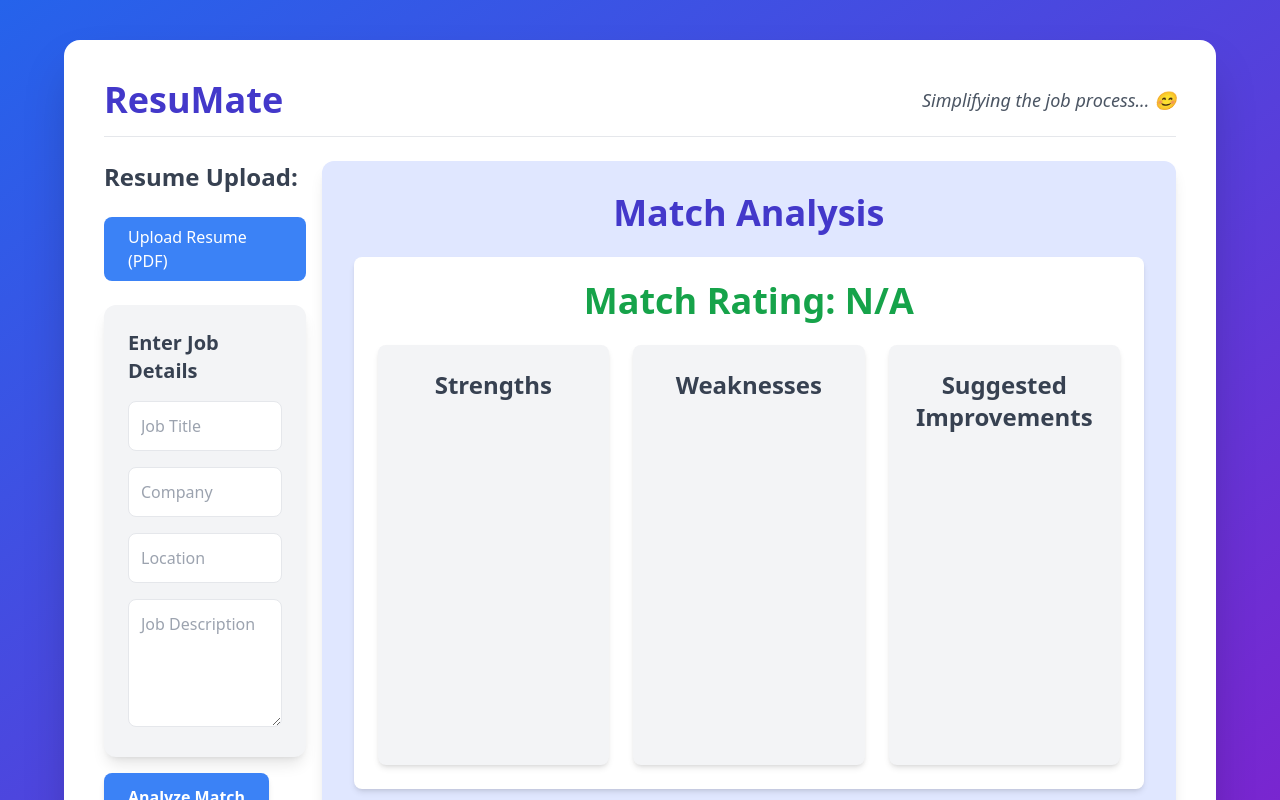
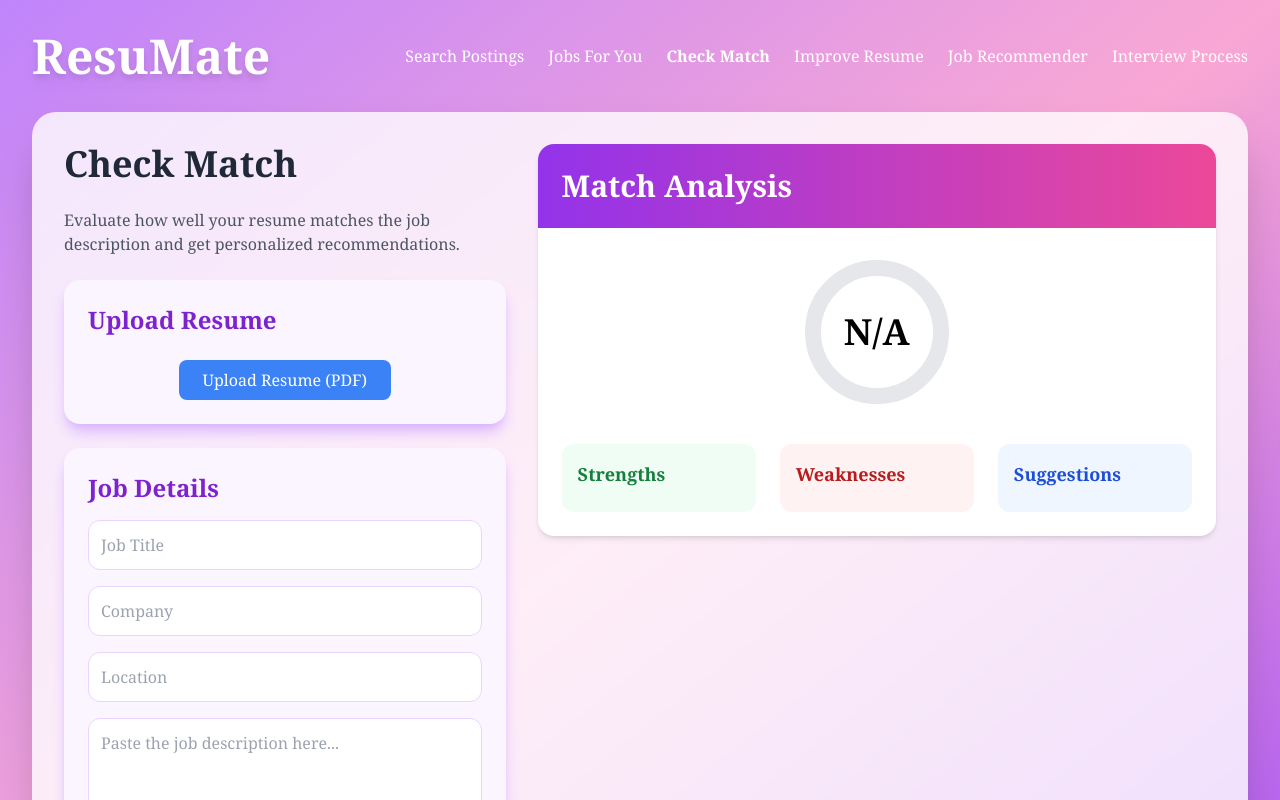
Before and after one commit to CMPT-276-SPRING-2025/final-project-lakes, a React (Vite) app: page /match-check in a window 1280 px wide. Shown: the top 800 px of the page. Built offline with nearby package versions, Linux system fonts and the light colour scheme.

Commit message:
Improved UI for MatchCheckPage, still some touch ups to work on.

```diff
--- /dev/null
+++ b/src/components/UploadButton.jsx
@@ -0,0 +1,157 @@
+import React from "react";
+import styled from "styled-components";
+
+const Form = () => {
+  return (
+    <StyledWrapper>
+      <div className="container">
+        <div className="header">
+          <svg
+            viewBox="0 0 24 24"
+            fill="none"
+            xmlns="http://www.w3.org/2000/svg"
+          >
+            <g id="SVGRepo_bgCarrier" strokeWidth={0} />
+            <g
+              id="SVGRepo_tracerCarrier"
+              strokeLinecap="round"
+              strokeLinejoin="round"
+            />
+            <g id="SVGRepo_iconCarrier">
+              <path
+                d="M7 10V9C7 6.23858 9.23858 4 12 4C14.7614 4 17 6.23858 17 9V10C19.2091 10 21 11.7909 21 14C21 15.4806 20.1956 16.8084 19 17.5M7 10C4.79086 10 3 11.7909 3 14C3 15.4806 3.8044 16.8084 5 17.5M7 10C7.43285 10 7.84965 10.0688 8.24006 10.1959M12 12V21M12 12L15 15M12 12L9 15"
+                stroke="#000000"
+                strokeWidth="1.5"
+                strokeLinecap="round"
+                strokeLinejoin="round"
+              />{" "}
+            </g>
+          </svg>{" "}
+          <p>Browse File to upload!</p>
+        </div>
+        <label htmlFor="file" className="footer">
+          <svg
+            fill="#000000"
+            viewBox="0 0 32 32"
+            xmlns="http://www.w3.org/2000/svg"
+          >
+            <g id="SVGRepo_bgCarrier" strokeWidth={0} />
+            <g
+              id="SVGRepo_tracerCarrier"
+              strokeLinecap="round"
+              strokeLinejoin="round"
+            />
+            <g id="SVGRepo_iconCarrier">
+              <path d="M15.331 6H8.5v20h15V14.154h-8.169z" />
+              <path d="M18.153 6h-.009v5.342H23.5v-.002z" />
+            </g>
+          </svg>
+          <p>Not selected file</p>
+          <svg
+            viewBox="0 0 24 24"
+            fill="none"
+            xmlns="http://www.w3.org/2000/svg"
+          >
+            <g id="SVGRepo_bgCarrier" strokeWidth={0} />
+            <g
+              id="SVGRepo_tracerCarrier"
+              strokeLinecap="round"
+              strokeLinejoin="round"
+            />
+            <g id="SVGRepo_iconCarrier">
+              {" "}
+              <path
+                d="M5.16565 10.1534C5.07629 8.99181 5.99473 8 7.15975 8H16.8402C18.0053 8 18.9237 8.9918 18.8344 10.1534L18.142 19.1534C18.0619 20.1954 17.193 21 16.1479 21H7.85206C6.80699 21 5.93811 20.1954 5.85795 19.1534L5.16565 10.1534Z"
+                stroke="#000000"
+                strokeWidth={2}
+              />{" "}
+              <path
+                d="M19.5 5H4.5"
+                stroke="#000000"
+                strokeWidth={2}
+                strokeLinecap="round"
+              />{" "}
+              <path
+                d="M10 3C10 2.44772 10.4477 2 11 2H13C13.5523 2 14 2.44772 14 3V5H10V3Z"
+                stroke="#000000"
+                strokeWidth={2}
+              />{" "}
+            </g>
+          </svg>
+        </label>
+        <input id="file" type="file" />
+      </div>
+    </StyledWrapper>
+  );
+};
+
+const StyledWrapper = styled.div`
+  .container {
+    height: 300px;
+    width: 300px;
+    border-radius: 10px;
+    box-shadow: 4px 4px 30px rgba(0, 0, 0, 0.2);
+    display: flex;
+    flex-direction: column;
+    align-items: center;
+    justify-content: space-between;
+    padding: 10px;
+    gap: 5px;
+    background-color: rgba(0, 110, 255, 0.041);
+  }
+
+  .header {
+    flex: 1;
+    width: 100%;
+    border: 2px dashed royalblue;
+    border-radius: 10px;
+    display: flex;
+    align-items: center;
+    justify-content: center;
+    flex-direction: column;
+  }
+
+  .header svg {
+    height: 100px;
+  }
+
+  .header p {
+    text-align: center;
+    color: black;
+  }
+
+  .footer {
+    background-color: rgba(0, 110, 255, 0.075);
+    width: 100%;
+    height: 40px;
+    padding: 8px;
+    border-radius: 10px;
+    cursor: pointer;
+    display: flex;
+    align-items: center;
+    justify-content: flex-end;
+    color: black;
+    border: none;
+  }
+
+  .footer svg {
+    height: 130%;
+    fill: royalblue;
+    background-color: rgba(70, 66, 66, 0.103);
+    border-radius: 50%;
+    padding: 2px;
+    cursor: pointer;
+    box-shadow: 0 2px 30px rgba(0, 0, 0, 0.205);
+  }
+
+  .footer p {
+    flex: 1;
+    text-align: center;
+  }
+
+  #file {
+    display: none;
+  }
+`;
+
+export default Form;
--- a/src/pages/MatchCheckPage.jsx
+++ b/src/pages/MatchCheckPage.jsx
@@ -41,7 +41,7 @@ const MatchAnalysisPage = () => {
           method: "POST",
           headers: {
             "Content-Type": "application/json",
-            Authorization: `Bearer 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`,
+            Authorization: `Bearer YOUR_OPENAI_API_KEY_HERE`, // Replace with your key
           },
           body: JSON.stringify({
             model: "gpt-4",
@@ -49,7 +49,7 @@ const MatchAnalysisPage = () => {
               {
                 role: "system",
                 content:
-                  "You are an AI career assistant that evaluates how well a resume matches a job description.",
+                  "You are an AI career assistant that evaluates how well a users resume matches a given job description.",
               },
               {
                 role: "user",
@@ -64,9 +64,9 @@ const MatchAnalysisPage = () => {
 
               **Requirements:**
               - Provide a match percentage (0-100%).
-              - List 3-5 strengths.
-              - List 3-5 weaknesses.
-              - Give suggestions to improve the match score.
+              - List exactly **3 strengths**.
+              - List exactly **3 weaknesses**.
+              - List exactly **3 suggestions** for improvement.
 
               **Output Format:**
               **Match Rating:** <Match Score>%
@@ -90,46 +90,44 @@ const MatchAnalysisPage = () => {
           }),
         }
       );
+
       const data = await response.json();
       if (data.choices && data.choices[0].message) {
         const output = data.choices[0].message.content;
 
         const ratingMatch = output.match(/\*\*Match Rating:\*\* (\d+)%/);
         const strengthsMatch = output.match(
-          /\*\*Strengths:\*\*(.*?)\*\*Weaknesses:\*\*/s
+          /\*\*Strengths:\*\*\s*([\s\S]+?)\n\s*\*\*Weaknesses:/
         );
         const weaknessesMatch = output.match(
-          /\*\*Weaknesses:\*\*(.*?)\*\*Suggested Improvements:\*\*/s
+          /\*\*Weaknesses:\*\*\s*([\s\S]+?)\n\s*\*\*Suggested Improvements:/
         );
         const suggestionsMatch = output.match(
-          /\*\*Suggested Improvements:\*\*(.*)/s
+          /\*\*Suggested Improvements:\*\*\s*([\s\S]+)/
         );
 
-        setMatchRating(ratingMatch ? ratingMatch[1] : "N/A");
-        setStrengths(
-          strengthsMatch
-            ? strengthsMatch[1]
+        const extractList = (match, defaultText) => {
+          if (!match || !match[1])
+            return [defaultText, defaultText, defaultText]; // Always return 3 items
+
+          const items = match[1]
             .trim()
             .split("\n")
-                .filter((s) => s)
-            : []
-        );
-        setWeaknesses(
-          weaknessesMatch
-            ? weaknessesMatch[1]
-                .trim()
-                .split("\n")
-                .filter((w) => w)
-            : []
-        );
+            .map((s) => s.replace(/^\d+\.\s+/, "").trim()) // Remove numbering like "1."
+            .filter((s) => s); // Remove empty strings
+
+          while (items.length < 3) {
+            items.push(defaultText); // Ensure 3 items minimum
+          }
+
+          return items.slice(0, 3); // Ensure exactly 3
+        };
+
+        setMatchRating(ratingMatch ? ratingMatch[1] : "N/A");
+        setStrengths(extractList(strengthsMatch, "No strength identified."));
+        setWeaknesses(extractList(weaknessesMatch, "No weakness identified."));
         setSuggestions(
-          suggestionsMatch && suggestionsMatch[1]
-            ? suggestionsMatch[1]
-                .trim()
-                .split("\n")
-                .map((s) => s.trim().replace(/\*\*/g, "")) // Removes ** from text
-                .filter((s) => s)
-            : []
+          extractList(suggestionsMatch, "No suggestion available.")
         );
       } else {
         throw new Error("Invalid response from OpenAI");
@@ -141,35 +139,72 @@ const MatchAnalysisPage = () => {
     setLoading(false);
   };
   return (
-    <div className="min-h-screen bg-gradient-to-br from-blue-600 to-purple-700 p-10 flex flex-col items-center justify-center text-white">
-      <div className="w-full max-w-6xl bg-white shadow-2xl rounded-2xl p-10 text-gray-900">
+    <div className="min-h-screen bg-gradient-to-br from-purple-400 via-pink-300 to-purple-500 p-8 flex flex-col font-serif">
       {/* Header */}
-        <div className="flex justify-between items-center border-b pb-4 mb-6">
-          <h1 className="text-4xl font-extrabold text-indigo-700">ResuMate</h1>
-          <span className="text-gray-600 italic text-lg">
-            Simplifying the job process... 😊
+      <div className="w-full max-w-7xl mx-auto mb-8">
+        <div className="flex justify-between items-center">
+          <div className="flex items-center">
+            <span className="text-5xl font-black text-white drop-shadow-lg">
+              ResuMate
             </span>
           </div>
+          <div className="hidden md:flex space-x-6 text-white">
+            <a href="#" className="hover:text-purple-800 transition-colors">
+              Search Postings
+            </a>
+            <a href="#" className="hover:text-purple-800 transition-colors">
+              Jobs For You
+            </a>
+            <a
+              href="#"
+              className="hover:text-purple-800 transition-colors font-bold"
+            >
+              Check Match
+            </a>
+            <a href="#" className="hover:text-purple-800 transition-colors">
+              Improve Resume
+            </a>
+            <a href="#" className="hover:text-purple-800 transition-colors">
+              Job Recommender
+            </a>
+            <a href="#" className="hover:text-purple-800 transition-colors">
+              Interview Process
+            </a>
+          </div>
+        </div>
+      </div>
 
-        <div className="grid grid-cols-5 gap-4">
-          {/* Resume Upload and Job Details Section */}
-          <div className="col-span-1.25">
-            <h2 className="text-2xl font-semibold mb-4 text-gray-700">
-              Resume Upload:
+      {/* Main Content */}
+      <div className="w-full max-w-7xl mx-auto bg-white/80 backdrop-blur-sm rounded-3xl shadow-2xl overflow-hidden">
+        <div className="p-8">
+          <div className="grid grid-cols-1 lg:grid-cols-5 gap-8 items-start">
+            {/* Left Column - Resume Upload and Job Details */}
+            <div className="lg:col-span-2 space-y-6">
+              <h1 className="text-4xl font-extrabold text-gray-800">
+                Check Match
+              </h1>
+              <p className="text-gray-600">
+                Evaluate how well your resume matches the job description and
+                get personalized recommendations.
+              </p>
+
+              <div className="bg-purple-50 p-6 rounded-2xl shadow-lg shadow-purple-300 transition-all transform hover:scale-105">
+                <h2 className="text-2xl font-bold text-purple-700 mb-4">
+                  Upload Resume
                 </h2>
                 <ResumeButton onResumeParsed={handleResumeParsed} />
                 {uploadedFileName && (
                   <p className="mt-2 text-sm text-gray-600">
-                Uploaded File:{" "}
+                    Uploaded:{" "}
                     <span className="font-medium">{uploadedFileName}</span>
                   </p>
                 )}
+              </div>
 
-            {/* Job Details Form */}
-            <div className="mt-6 bg-gray-100 p-6 rounded-xl shadow-lg">
-              <h3 className="text-xl font-semibold mb-4 text-gray-700">
-                Enter Job Details
-              </h3>
+              <div className="bg-purple-50 p-6 rounded-2xl shadow-lg shadow-purple-300 transition-all transform hover:scale-105">
+                <h2 className="text-2xl font-bold text-purple-700 mb-4">
+                  Job Details
+                </h2>
                 <div className="space-y-4">
                   <input
                     type="text"
@@ -177,7 +212,7 @@ const MatchAnalysisPage = () => {
                     value={jobDetails.title}
                     onChange={handleInputChange}
                     placeholder="Job Title"
-                  className="w-full p-3 border rounded-lg focus:ring-2 focus:ring-blue-500"
+                    className="w-full p-3 border border-purple-200 rounded-xl focus:ring-2 focus:ring-purple-400 focus:border-transparent"
                   />
                   <input
                     type="text"
@@ -185,7 +220,7 @@ const MatchAnalysisPage = () => {
                     value={jobDetails.company}
                     onChange={handleInputChange}
                     placeholder="Company"
-                  className="w-full p-3 border rounded-lg focus:ring-2 focus:ring-blue-500"
+                    className="w-full p-3 border border-purple-200 rounded-xl focus:ring-2 focus:ring-purple-400 focus:border-transparent"
                   />
                   <input
                     type="text"
@@ -193,75 +228,131 @@ const MatchAnalysisPage = () => {
                     value={jobDetails.location}
                     onChange={handleInputChange}
                     placeholder="Location"
-                  className="w-full p-3 border rounded-lg focus:ring-2 focus:ring-blue-500"
+                    className="w-full p-3 border border-purple-200 rounded-xl focus:ring-2 focus:ring-purple-400 focus:border-transparent"
                   />
                   <textarea
                     name="description"
                     value={jobDetails.description}
                     onChange={handleInputChange}
-                  placeholder="Job Description"
-                  className="w-full p-3 border rounded-lg h-32 focus:ring-2 focus:ring-blue-500"
+                    placeholder="Paste the job description here..."
+                    className="w-full p-3 border border-purple-200 rounded-xl h-32 focus:ring-2 focus:ring-purple-400 focus:border-transparent"
                   ></textarea>
                 </div>
               </div>
+
               <button
                 onClick={analyzeResumeMatch}
-              className="mt-4 px-6 py-3 bg-blue-500 text-white font-semibold rounded-lg shadow-md hover:bg-blue-600 transition"
                 disabled={loading}
+                className="w-full py-4 bg-gradient-to-r from-purple-600 to-pink-500 text-white font-bold rounded-xl shadow-lg hover:from-purple-700 hover:to-pink-600 transition-all transform hover:scale-105 disabled:opacity-50"
               >
-              {loading ? "Analyzing..." : "Analyze Match"}
+                {loading ? (
+                  <span className="flex items-center justify-center">
+                    <svg
+                      className="animate-spin -ml-1 mr-3 h-5 w-5 text-white"
+                      xmlns="http://www.w3.org/2000/svg"
+                      fill="none"
+                      viewBox="0 0 24 24"
+                    >
+                      <circle
+                        className="opacity-25"
+                        cx="12"
+                        cy="12"
+                        r="10"
+                        stroke="currentColor"
+                        strokeWidth="4"
+                      ></circle>
+                      <path
+                        className="opacity-75"
+                        fill="currentColor"
+                        d="M4 12a8 8 0 018-8V0C5.373 0 0 5.373 0 12h4zm2 5.291A7.962 7.962 0 014 12H0c0 3.042 1.135 5.824 3 7.938l3-2.647z"
+                      ></path>
+                    </svg>
+                    Analyzing...
+                  </span>
+                ) : (
+                  "Analyze Match"
+                )}
               </button>
             </div>
 
-          {/* Match Analysis Results Section */}
-          <div className="col-span-4 bg-indigo-100 p-8 rounded-xl shadow-lg flex flex-col h-full">
-            <h2 className="text-4xl font-extrabold mb-6 text-indigo-700 text-center">
+            {/* Right Column - Results */}
+            <div className="lg:col-span-3 self-start">
+              <div className="bg-white rounded-2xl shadow-md overflow-hidden">
+                <div className="bg-gradient-to-r from-purple-600 to-pink-500 p-6">
+                  <h2 className="text-3xl font-extrabold text-white">
                     Match Analysis
                   </h2>
-
-            <div className="bg-white p-6 rounded-lg shadow-md text-gray-800 flex flex-col items-center w-full flex-grow">
-              {/* Match Rating Section */}
-              <div className="text-4xl font-extrabold text-green-600 mb-6">
-                Match Rating: {matchRating !== null ? `${matchRating}%` : "N/A"}
                 </div>
 
-              {/* Strengths, Weaknesses, and Suggested Improvements */}
-              <div className="grid grid-cols-3 gap-6 w-full flex-grow">
+                <div className="p-6">
+                  {/* Match Rating */}
+                  <div className="flex justify-center items-center mb-8">
+                    <div className="relative">
+                      <svg className="w-40 h-40" viewBox="0 0 100 100">
+                        <circle
+                          className="text-gray-200"
+                          strokeWidth="10"
+                          stroke="currentColor"
+                          fill="transparent"
+                          r="40"
+                          cx="50"
+                          cy="50"
+                        />
+                        {matchRating !== null && (
+                          <circle
+                            className="text-purple-600"
+                            strokeWidth="10"
+                            strokeDasharray={`${matchRating * 2.51} 251`}
+                            strokeLinecap="round"
+                            stroke="currentColor"
+                            fill="transparent"
+                            r="40"
+                            cx="50"
+                            cy="50"
+                            transform="rotate(-90 50 50)"
+                          />
+                        )}
+                      </svg>
+                      <div className="absolute inset-0 flex items-center justify-center">
+                        <span className="text-4xl font-bold">
+                          {matchRating !== null ? `${matchRating}%` : "N/A"}
+                        </span>
+                      </div>
+                    </div>
+                  </div>
+
+                  {/* Strengths, Weaknesses, Suggestions */}
+                  <div className="grid grid-cols-1 md:grid-cols-3 gap-6">
                     {/* Strengths */}
-                <div className="bg-gray-100 p-6 rounded-lg shadow-md flex flex-col h-full">
-                  <h3 className="text-2xl font-bold text-gray-700 text-center mb-4">
+                    <div className="bg-green-50 p-4 rounded-xl">
+                      <h3 className="text-lg font-bold text-green-700 mb-2">
                         Strengths
                       </h3>
-                  <div className="overflow-y-auto flex-grow p-2 max-h-72">
-                    <ul className="list-disc list-inside text-sm">
+                      <ul className="list-disc list-inside text-gray-700 font-serif">
                         {strengths.map((s, i) => (
                           <li key={i}>{s}</li>
                         ))}
                       </ul>
                     </div>
-                </div>
 
                     {/* Weaknesses */}
-                <div className="bg-gray-100 p-6 rounded-lg shadow-md flex flex-col h-full">
-                  <h3 className="text-2xl font-bold text-gray-700 text-center mb-4">
+                    <div className="bg-red-50 p-4 rounded-xl">
+                      <h3 className="text-lg font-bold text-red-700 mb-2">
                         Weaknesses
                       </h3>
-                  <div className="overflow-y-auto flex-grow p-2 max-h-72">
-                    <ul className="list-disc list-inside text-sm">
+                      <ul className="list-disc list-inside text-gray-700 font-serif">
                         {weaknesses.map((w, i) => (
                           <li key={i}>{w}</li>
                         ))}
                       </ul>
                     </div>
-                </div>
 
-                {/* Suggested Improvements */}
-                <div className="bg-gray-100 p-6 rounded-lg shadow-md flex flex-col h-full">
-                  <h3 className="text-2xl font-bold text-gray-700 text-center mb-4">
-                    Suggested Improvements
+                    {/* Suggestions */}
+                    <div className="bg-blue-50 p-4 rounded-xl">
+                      <h3 className="text-lg font-bold text-blue-700 mb-2">
+                        Suggestions
                       </h3>
-                  <div className="overflow-y-auto flex-grow p-2 max-h-72">
-                    <ul className="list-disc list-inside text-sm">
+                      <ul className="list-disc list-inside text-gray-700 font-serif">
                         {suggestions.map((s, i) => (
                           <li key={i}>{s}</li>
                         ))}
@@ -274,6 +365,7 @@ const MatchAnalysisPage = () => {
           </div>
         </div>
       </div>
+    </div>
   );
 };
 
```
Lines whose indentation alone changed are shown as unchanged.
